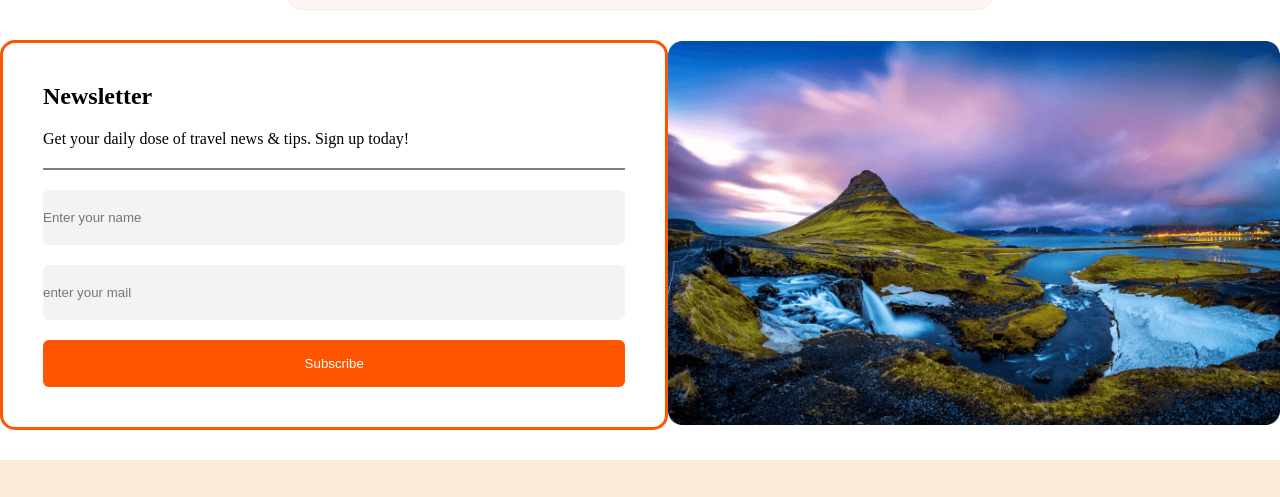
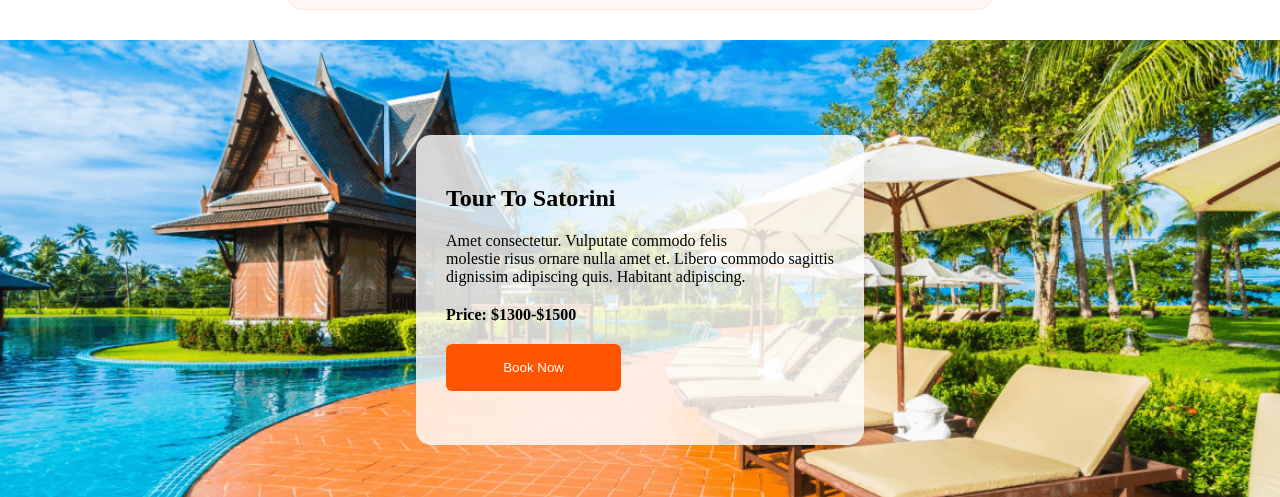
Before and after one commit to shanto2024sss/Assignment-2, a plain HTML site: page index.html in a window 1280 px wide. Shown: the part 3084-3581 px from the top of the page. Drawn offline with Linux system fonts and the light colour scheme.

Commit message:
add a bonus section

```diff
--- a/Style/style.css
+++ b/Style/style.css
@@ -188,6 +188,18 @@
 
 
 }
+.bestPlace{
+    background-image: url('../Images/Group\ 40.png');
+    background-position: center;
+    background-repeat: no-repeat;
+    background-size: cover;
+    height: 500px;
+
+    display: flex;
+    justify-content: center;
+    align-items: center;
+
+}
 
 .formContainer {
     border: 3px solid #FF5400;
--- a/index.html
+++ b/index.html
@@ -110,6 +110,9 @@
                 </p>
             </div>
         </section>
+
+
+        </section>
         <section style="margin: 30px 0px;">
             <div class="ServiceConbtainer">
                 <div class="serviceCard">
@@ -143,6 +146,19 @@
                 </p>
             </div>
         </section>
+        <!-- Best place to see -->
+        <section style="margin: 30px 0px;">
+            <div class="bestPlace">
+                <div style="padding: 30px;background: rgba(255, 255, 255, 0.80);width:fit-content;border-radius: 15px; height: 250px;">
+                    <h2 style="margin: 20px 0px;">Tour To Satorini</h2>
+                    <p>Amet consectetur. Vulputate commodo felis <br>
+                        molestie risus ornare nulla amet et. Libero commodo sagittis <br>dignissim adipiscing quis. Habitant
+                        adipiscing.</p>
+                        <h4 style="margin: 20px 0px;">Price: $1300-$1500</h4>
+                        <button class="yellowbtn">Book Now</button>
+                </div>
+
+            </div>
             <!-- last part from site -->
             <section class="newfrom">
                 <div class="formContainer">
```
Lines whose indentation alone changed are shown as unchanged.
